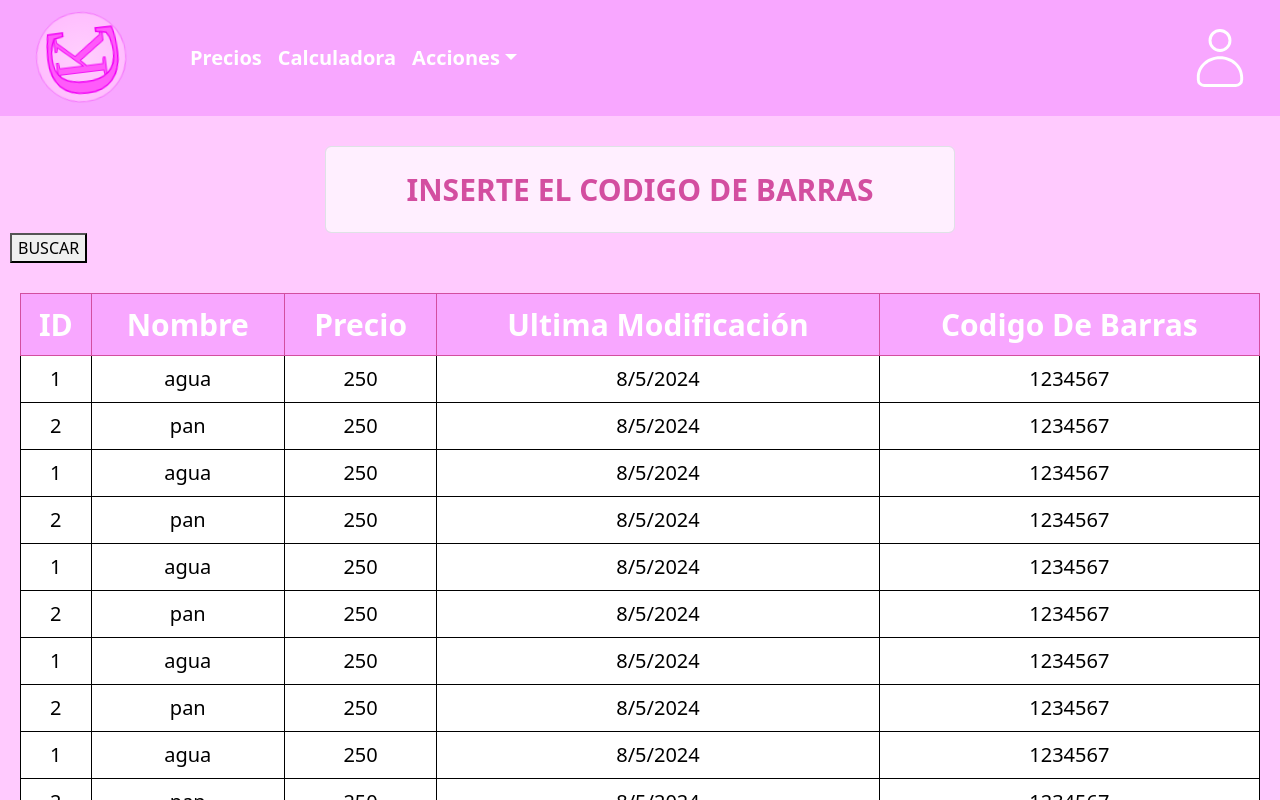
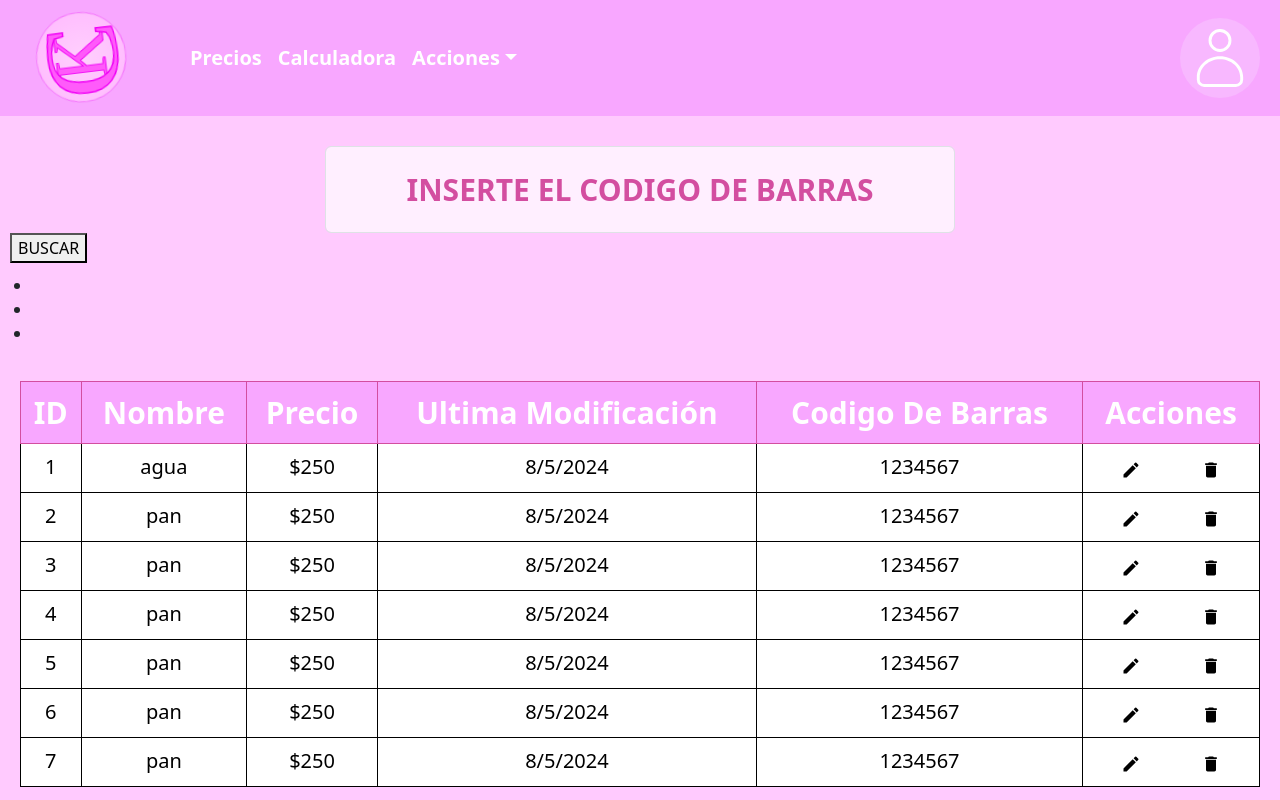
Before and after one commit to HuakangZZ/KioscoApp, a React (Vite) app: page /precios in a window 1280 px wide. Shown: the top 800 px of the page. Built offline with nearby package versions, Linux system fonts and the light colour scheme; a web font is replaced by a local one.

Commit message:
Genero nuevos estilos para las pantallas

```diff
--- a/src/App.jsx
+++ b/src/App.jsx
@@ -8,6 +8,7 @@ import Login from './components/auth/login/login'
 import { useState } from 'react'
 import Register from './components/auth/register/register'
 import AgregarProducto from './components/agregar-producto/agregar-producto'
+import Calculadora from './components/calculadora/calculadora'
 
 
 function App() {
@@ -34,6 +35,7 @@ function App() {
           <Route path="/home" element={<Bienvenida cargarNavBar={loguearse} valor={valor}/>}/>
           <Route path="/precios" element={<Precios cargarNavBar={loguearse}/>}/>
           <Route path='/agregar-producto' element={<AgregarProducto cargarNavBar={loguearse}/>}/>
+          <Route path='/calculadora' element={<Calculadora cargarNavBar={loguearse}/>}/>
         </Routes>
       </BrowserRouter>
 
--- a/src/components/bienvenida/bienvenida.jsx
+++ b/src/components/bienvenida/bienvenida.jsx
@@ -4,7 +4,7 @@ import PantallaMalLogueo from '../auth/pantallaMalLogue/pantallaMalLogueo';
 
 
 function pantalla(boolean){
-  if (boolean) {
+  if (true) {
     return <PantallaBuenLogueo/>
   }
   else{
--- /dev/null
+++ b/src/components/calculadora/calculadora.jsx
@@ -0,0 +1,16 @@
+import React, { useEffect } from 'react'
+import './calculadora.css'
+
+function Calculadora({cargarNavBar}) {
+    useEffect(()=>{
+        cargarNavBar(true)
+    },[cargarNavBar])
+
+  return (
+    <div>
+
+    </div>
+  )
+}
+
+export default Calculadora
--- a/src/components/header/header.css
+++ b/src/components/header/header.css
@@ -44,6 +44,7 @@
     padding: 5px;
     color: white;
     transition: all 1s ease;
+    background-color: #f8b8ff;
 }
 
 .enlace-user:hover{
--- a/src/components/precios/precios.css
+++ b/src/components/precios/precios.css
@@ -42,3 +42,40 @@ td{
     border: 1px black solid;
     font-size: 20px;
 }
+
+.accion-boton-edit, .accion-boton-delete{
+    border: none;
+    background-color: transparent;
+    transition: all .5s ease;
+    width: 50%;
+}
+
+.accion-boton-edit:hover, .accion-boton-delete:hover{
+    background-color: #D34EA0;
+    color: white;
+}
+
+.contenedor-select{
+    text-align: center;
+}
+
+.select{
+    padding: 10px;
+    width: 50%;
+    text-align: center;
+    border-radius: 10px;
+    background-color: #F8A7FF;
+    color: white;
+    font-weight: bold;
+    font-size: 30px;
+    cursor: pointer;
+}
+
+.select-opcion{
+    cursor: pointer !important;
+    font-weight: bold;
+}
+
+.select-opcion:nth-child(){
+    background-color: #D34EA0;
+}
--- a/src/components/precios/precios.jsx
+++ b/src/components/precios/precios.jsx
@@ -8,7 +8,7 @@ import Button from 'react-bootstrap/Button';
 import InputGroup from 'react-bootstrap/InputGroup';
 import Row from 'react-bootstrap/Row';
 import Col from 'react-bootstrap/Col';
-
+import { MdDelete, MdEdit } from "react-icons/md";
 
 
 const producto1 = {
@@ -28,16 +28,67 @@ const producto2 = {
     ultimaModificacion:[2024,5,8],
     codigoDeBarras: 1234567
 }
+const producto3 = {
+    id:3,
+    nombre: "pan",
+    stock: 2,
+    precio:250,
+    ultimaModificacion:[2024,5,8],
+    codigoDeBarras: 1234567
+}
+const producto4 = {
+    id:4,
+    nombre: "pan",
+    stock: 2,
+    precio:250,
+    ultimaModificacion:[2024,5,8],
+    codigoDeBarras: 1234567
+}
+const producto5 = {
+    id:5,
+    nombre: "pan",
+    stock: 2,
+    precio:250,
+    ultimaModificacion:[2024,5,8],
+    codigoDeBarras: 1234567
+}
+const producto6 = {
+    id:6,
+    nombre: "pan",
+    stock: 2,
+    precio:250,
+    ultimaModificacion:[2024,5,8],
+    codigoDeBarras: 1234567
+}
+const producto7 = {
+    id:7,
+    nombre: "pan",
+    stock: 2,
+    precio:250,
+    ultimaModificacion:[2024,5,8],
+    codigoDeBarras: 1234567
+}
+
 
 
 function Precios({cargarNavBar}) {
-    let productos = [producto1,producto2,producto1,producto2,producto1,producto2,producto1,producto2,producto1,producto2,producto1,producto2];
+    let productos = [producto1,producto2,producto3,producto4,producto5,producto6,producto7];
 
     const obtenerProductoPorCodigo = (e) =>{
         console.log(ProductoService.getProductoPorCodigo(e));
     }
 
-    cargarNavBar(true)
+    const editar = () =>{
+        console.log('Edito')
+    }
+
+    const eliminar = () =>{
+        console.log('Elimino')
+    }
+
+    useEffect(()=>{
+        cargarNavBar(true);
+    },[cargarNavBar])
 
     return (
         <div className='contenedor-precios'>
@@ -53,6 +104,13 @@ function Precios({cargarNavBar}) {
                     <button onClick={()=>obtenerProductoPorCodigo(1234567)}>BUSCAR</button>
                 </Form>
             </div>
+            <div className='contenedor-select'>
+                <ul>
+                    <li></li>
+                    <li></li>
+                    <li></li>
+                </ul>
+            </div>
             <div className='contenedor-tabla'>
                 <Table>
                     <thead>
@@ -62,6 +120,7 @@ function Precios({cargarNavBar}) {
                             <th className='head-tabla'>Precio</th>
                             <th className='head-tabla'>Ultima Modificación</th>
                             <th className='head-tabla'>Codigo De Barras</th>
+                            <th className='head-tabla'>Acciones</th>
                         </tr>
                     </thead>
 
@@ -70,9 +129,13 @@ function Precios({cargarNavBar}) {
                         <tr key={producto.id}>
                             <td>{producto.id}</td>
                             <td>{producto.nombre}</td>
-                            <td>{producto.precio}</td>
+                            <td>${producto.precio}</td>
                             <td>{producto.ultimaModificacion[2] + "/" + producto.ultimaModificacion[1] + "/" + producto.ultimaModificacion[0]}</td>
                             <td>{producto.codigoDeBarras}</td>
+                            <td className='contenedor-acciones'>
+                                <button className='accion-boton-edit' onClick={editar}><MdEdit></MdEdit></button>
+                                <button className='accion-boton-delete' onClick={eliminar}><MdDelete></MdDelete></button>
+                            </td>
                         </tr>))}
                     </tbody>
 
```
Also changed, not shown: src/components/calculadora/calculadora.css (added).
